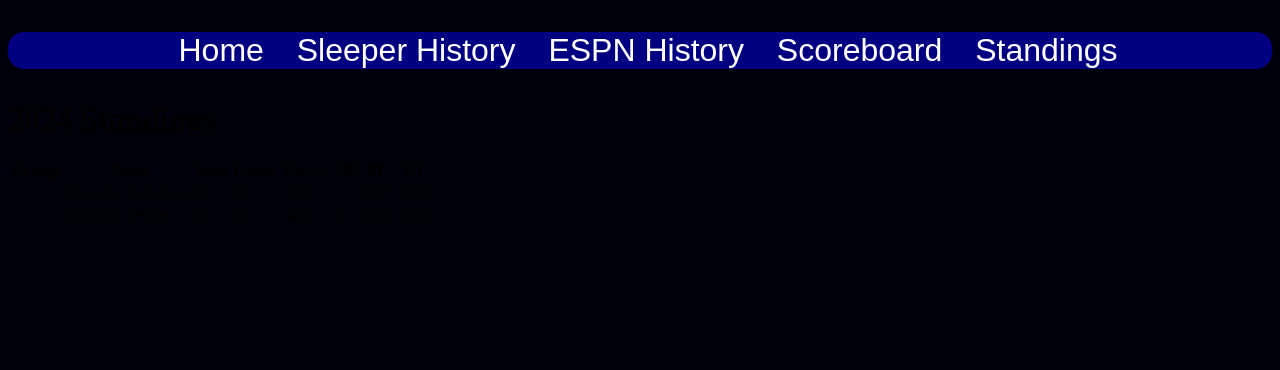
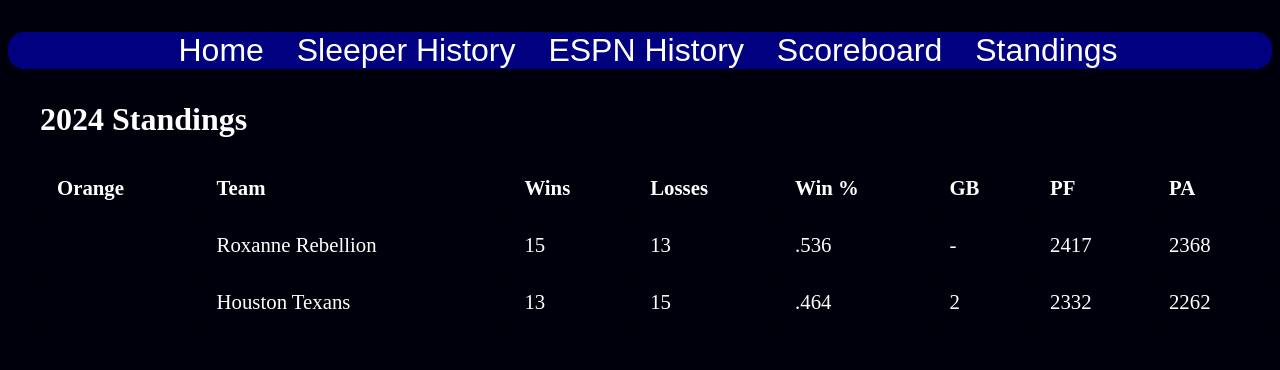
Before and after one commit to TripleZOP/KS_Fantasy, a plain HTML site: page sleeper.html in a window 1280 px wide. Drawn offline with Linux system fonts and the light colour scheme.

Commit message:
formatted standings table

```diff
--- a/styles.css
+++ b/styles.css
@@ -22,3 +22,20 @@ nav a {
 nav a:hover {
     color: lightgray;
 }
+h1 {
+    color: white;
+}
+main {
+    padding-left: 2rem;
+    color: white;
+}
+main table {
+    width: 100%;
+    border-collapse: collapse;
+    font-size: 1.3rem;
+}
+th, td {
+    padding: 1rem;
+    text-align: left;
+    border: 1px solid black;
+}
```
